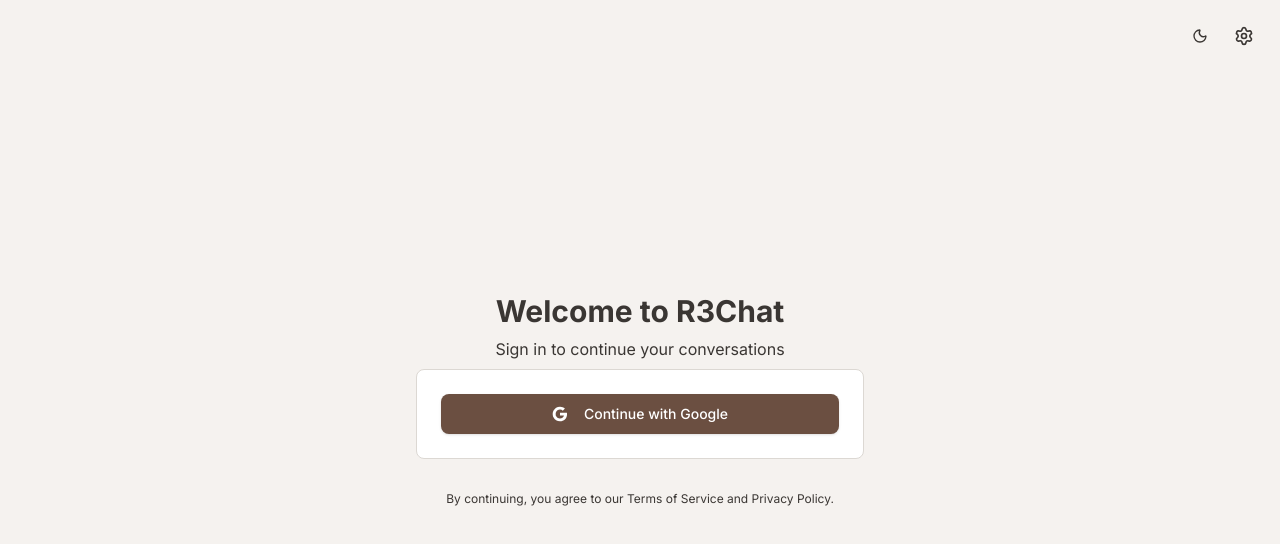
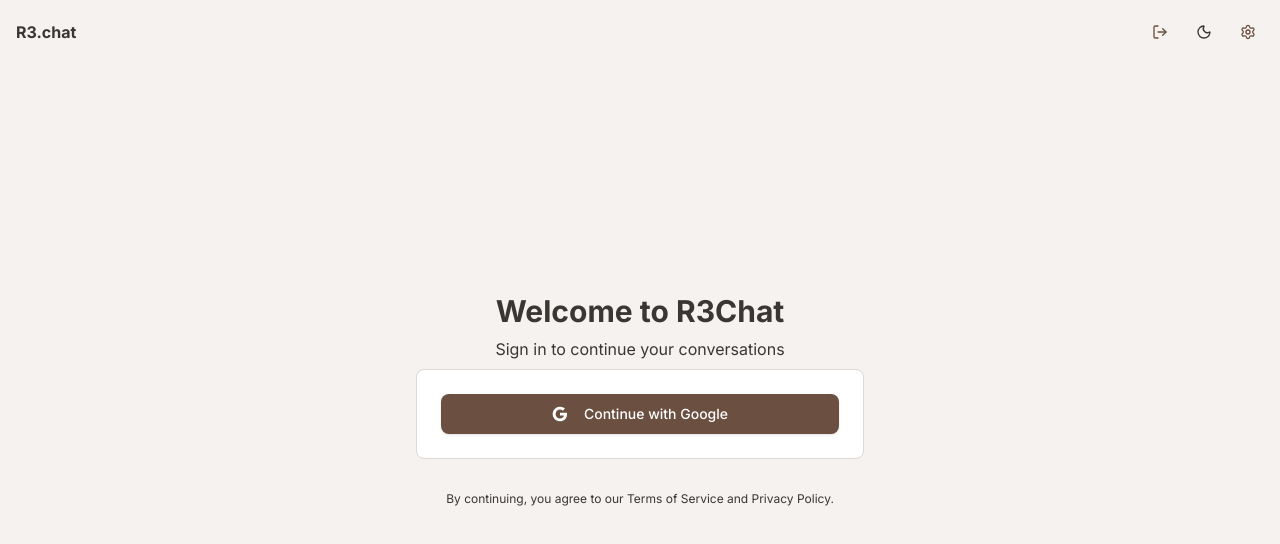
Before and after one commit to rohan-patnaik/r3chat, a Next.js app: page /login in a window 1280 px wide. Shown: the top 544 px of the page. Built offline with nearby package versions, Linux system fonts and the light colour scheme; no server answers.

Commit message:
Basic UI QOL changes

```diff
--- a/src/app/layout.tsx
+++ b/src/app/layout.tsx
@@ -3,7 +3,7 @@
 import "./globals.css";
 import { ThemeProvider } from "@/lib/hooks/useTheme";
 import { ThemeToggle } from "@/components/ThemeToggle";
-import { SettingsIcon } from "lucide-react";
+import { SettingsIcon, LogOutIcon } from "lucide-react";
 
 const inter = Inter({ subsets: ["latin"] });
 
@@ -22,16 +22,31 @@
       <body className={inter.className}>
         <ThemeProvider>
           <div className="relative min-h-screen">
-            {/* Global header with theme/settings buttons */}
-            <div className="fixed top-0 right-0 z-50 flex items-center gap-2 p-4">
+            {/* Global header with brand and icons */}
+            <div className="fixed top-0 left-0 right-0 z-40 flex items-center justify-between p-4 bg-[var(--surface-0)]/50 backdrop-blur-sm">
+              {/* Left side - Brand */}
+              <div className="flex items-center">
+                <h1 className="text-base font-bold text-[var(--text-primary)]">R3.chat</h1>
+              </div>
+
+              {/* Right side - Icons */}
+              <div className="flex items-center gap-3">
+                <a
+                  href="/logout"
+                  className="h-8 w-8 flex items-center justify-center rounded-full hover:shadow-md transition text-[var(--text-primary)]"
+                  title="Sign out"
+                >
+                  <LogOutIcon className="h-4 w-4" />
+                </a>
                 <ThemeToggle />
                 <a
                   href="/settings"
-                className="h-10 w-10 flex items-center justify-center rounded-full hover:bg-[var(--accent-primary)]/10 transition"
+                  className="h-8 w-8 flex items-center justify-center rounded-full hover:shadow-md transition text-[var(--text-primary)]"
                   title="Settings"
                 >
-                <SettingsIcon className="h-5 w-5 text-[var(--text-primary)]" />
+                  <SettingsIcon className="h-4 w-4" />
                 </a>
+              </div>
             </div>
             {children}
           </div>
```
Also changed, not shown: random.txt. Lines whose indentation alone changed are shown as unchanged.
